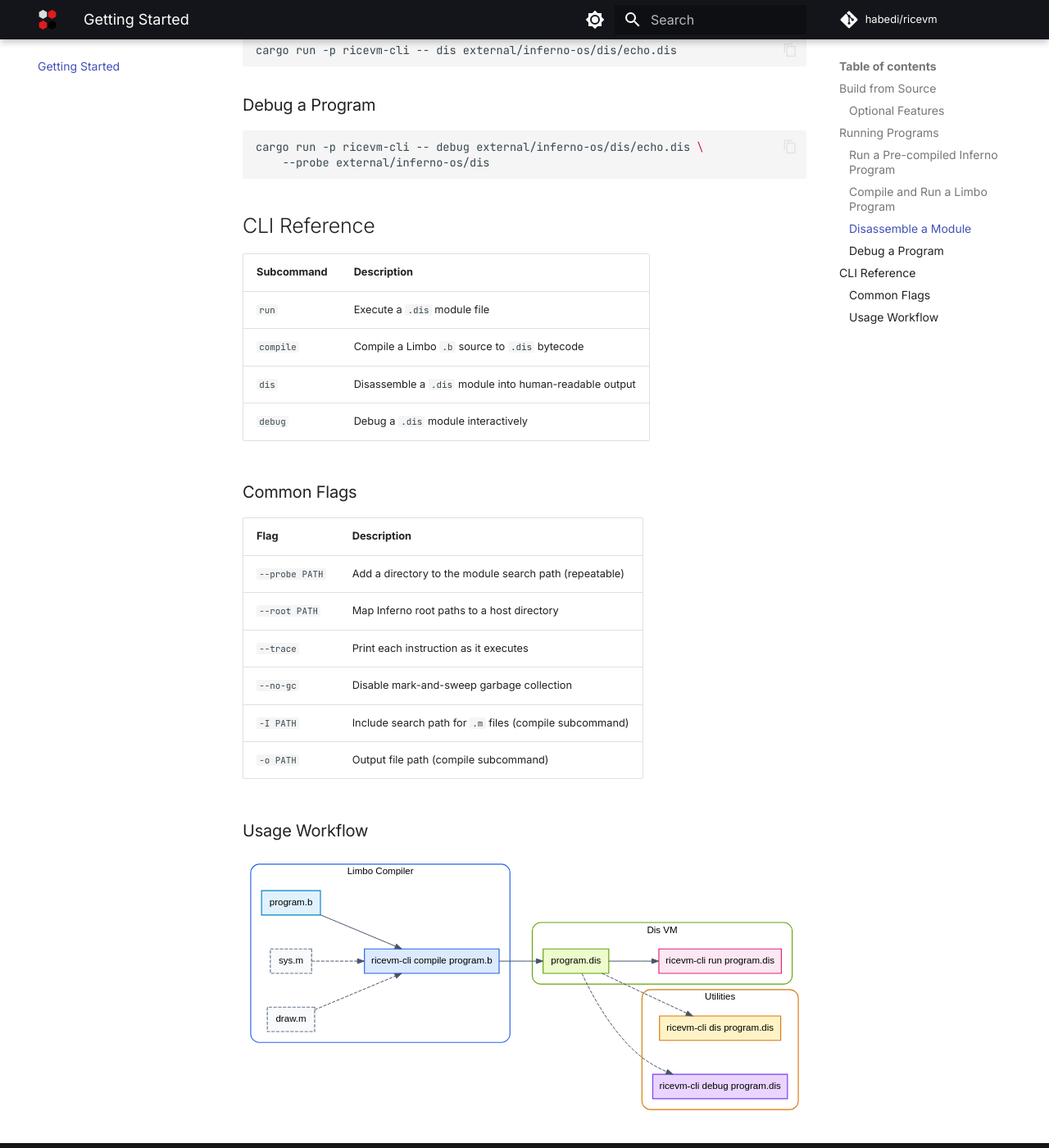
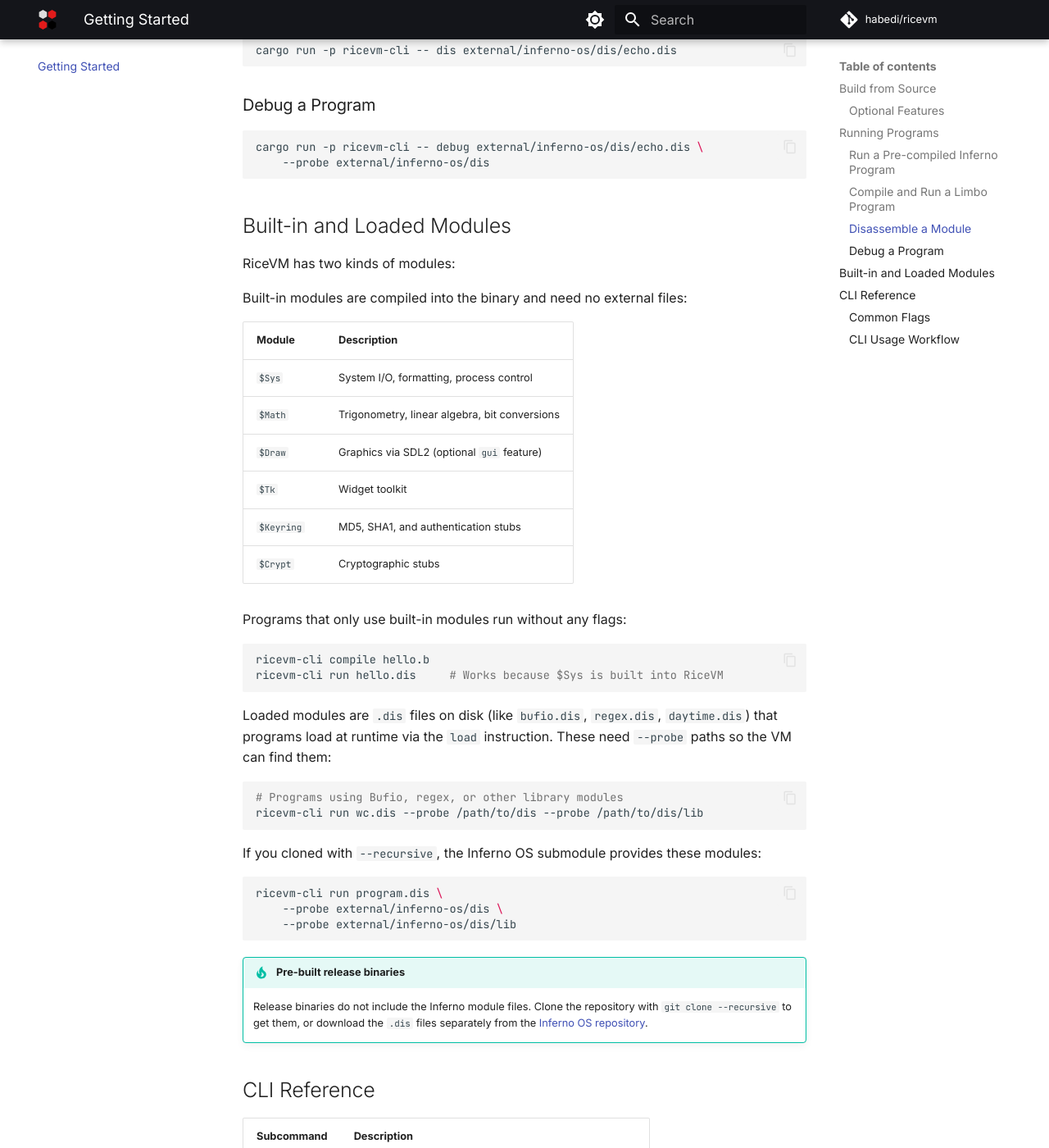
Before and after one commit to habedi/ricevm, an MkDocs documentation site: the page built from docs/getting-started.md, in a window 1280 px wide and 1400 px high, scrolled down 1637 px. Shown: the whole window at 82% size. Built offline with MkDocs 1.6.1 and Material for MkDocs 9.7.7, drawn with Linux system fonts in a browser that asks for light colours; comment, search, counter and statistics services are not loaded.

````diff
--- a/docs/getting-started.md
+++ b/docs/getting-started.md
@@ -87,6 +87,49 @@ cargo run -p ricevm-cli -- debug external/inferno-os/dis/echo.dis \
     --probe external/inferno-os/dis
 ```
 
+## Built-in and Loaded Modules
+
+RiceVM has two kinds of modules:
+
+Built-in modules are compiled into the binary and need no external files:
+
+| Module     | Description                                   |
+|------------|-----------------------------------------------|
+| `$Sys`     | System I/O, formatting, process control       |
+| `$Math`    | Trigonometry, linear algebra, bit conversions |
+| `$Draw`    | Graphics via SDL2 (optional `gui` feature)    |
+| `$Tk`      | Widget toolkit                                |
+| `$Keyring` | MD5, SHA1, and authentication stubs           |
+| `$Crypt`   | Cryptographic stubs                           |
+
+Programs that only use built-in modules run without any flags:
+
+```bash
+ricevm-cli compile hello.b
+ricevm-cli run hello.dis     # Works because $Sys is built into RiceVM
+```
+
+Loaded modules are `.dis` files on disk (like `bufio.dis`, `regex.dis`, `daytime.dis`) that programs load at runtime via the `load` instruction.
+These need `--probe` paths so the VM can find them:
+
+```bash
+# Programs using Bufio, regex, or other library modules
+ricevm-cli run wc.dis --probe /path/to/dis --probe /path/to/dis/lib
+```
+
+If you cloned with `--recursive`, the Inferno OS submodule provides these modules:
+
+```bash
+ricevm-cli run program.dis \
+    --probe external/inferno-os/dis \
+    --probe external/inferno-os/dis/lib
+```
+
+!!! tip "Pre-built release binaries"
+    Release binaries do not include the Inferno module files. Clone the repository
+    with `git clone --recursive` to get them, or download the `.dis` files separately
+    from the [Inferno OS repository](https://github.com/inferno-os/inferno-os).
+
 ## CLI Reference
 
 | Subcommand | Description                                            |
@@ -107,7 +150,7 @@ cargo run -p ricevm-cli -- debug external/inferno-os/dis/echo.dis \
 | `-I PATH`      | Include search path for `.m` files (compile subcommand) |
 | `-o PATH`      | Output file path (compile subcommand)                   |
 
-### Usage Workflow
+### CLI Usage Workflow
 
 <p align="center">
   <img src="../assets/diagrams/usage_workflow.svg" alt="RiceVM Usage Workflow"/>
````
Also changed, not shown: AGENTS.md (+4 -2 lines), README.md (+7 -3 lines), docs/api-reference.md (+6 -5 lines), docs/limitations.md (+10 -12 lines), docs/assets/diagrams/usage_workflow.svg, docs/assets/logo.svg, 3 other files.
